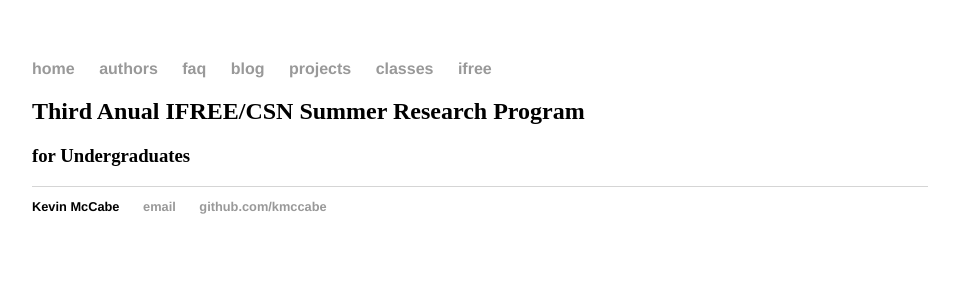
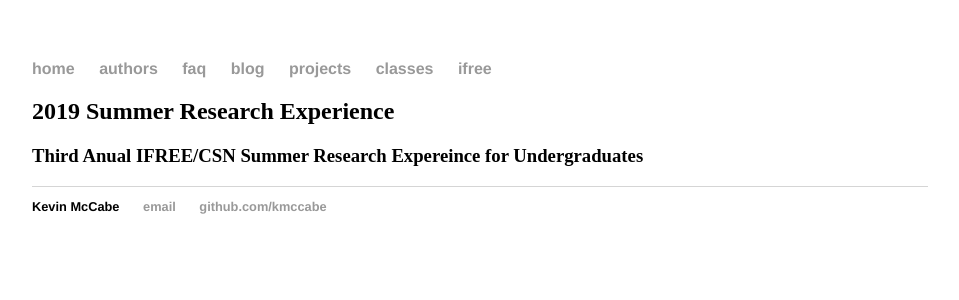
Before and after one commit to Kmccabe/KAM.github.io, a Jekyll site: the page built from IFREE/index.html, in a window 1280 px wide. Shown: the top 300 px of the page, without its empty margins (160-1119 px from the left). Built offline with Jekyll 4.4.1, drawn with Linux system fonts in a browser that asks for light colours.

Commit message:
Update index.html

```diff
--- a/IFREE/index.html
+++ b/IFREE/index.html
@@ -1,7 +1,7 @@
 ---
-title: Third Anual IFREE/CSN Summer Research Program
+title: 2019 Summer Research Experience
 layout: default
 ---
 
 <h2>{{ page.title }}</h2>
-<h3>for Undergraduates</h3>
+<h3>Third Anual IFREE/CSN Summer Research Expereince for Undergraduates</h3>
```
